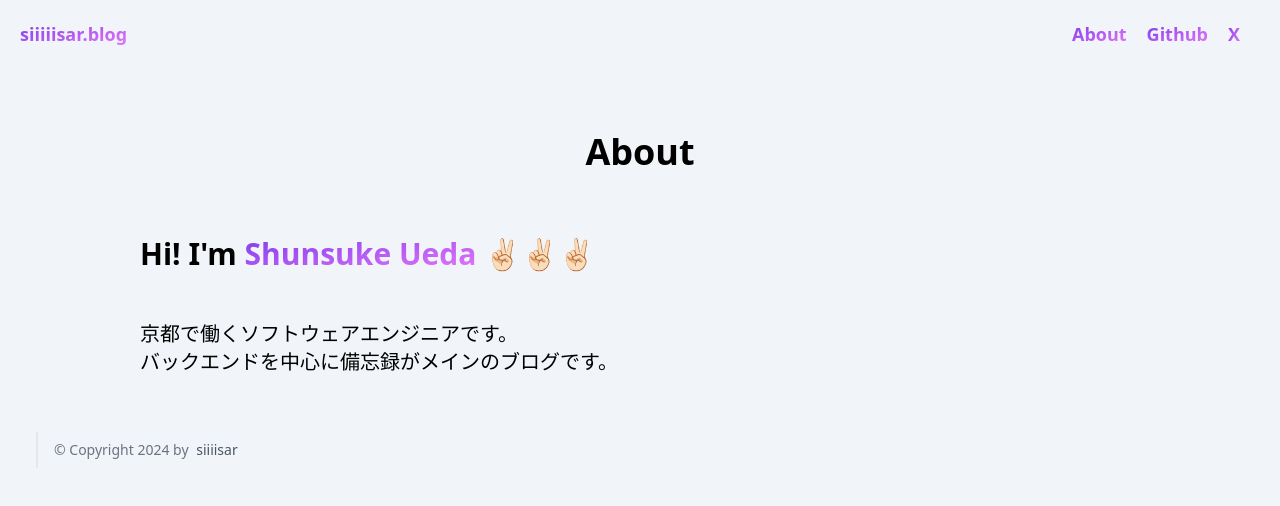
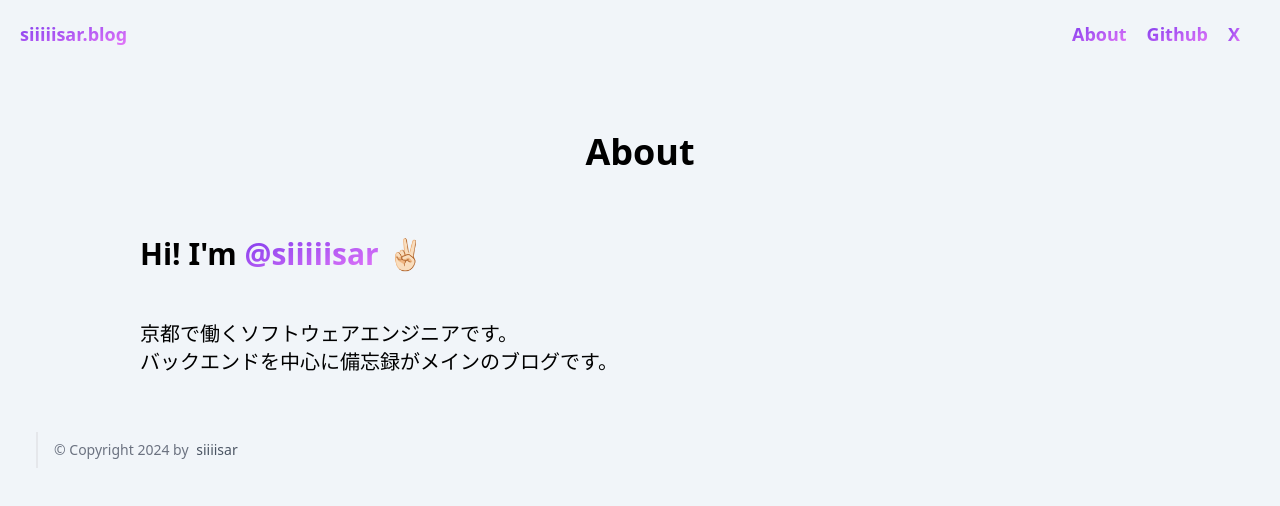
Before and after one commit to siiiiisar/my-blog, a SvelteKit app: page /about in a window 1280 px wide. Shown: the top 506 px of the page. Built offline with nearby package versions, Linux system fonts and the light colour scheme; no server answers.

Commit message:
aboutページの内容修正

```diff
--- a/src/routes/about/+page.svelte
+++ b/src/routes/about/+page.svelte
@@ -9,9 +9,9 @@
 <Head {pageTitle} />
 
 <CommonLayout title={pageTitle}>
-	<h1 class="mt-16 text-3xl font-bold">
-		Hi! I'm <GradientText text="Shunsuke Ueda" /> ✌🏻✌🏻✌🏻
-	</h1>
+	<h2 class="mt-16 text-3xl font-bold">
+		Hi! I'm <GradientText text="@siiiiisar" /> ✌🏻
+	</h2>
 	<br />
 	<p class="mt-6 text-xl">
 		京都で働くソフトウェアエンジニアです。
```
